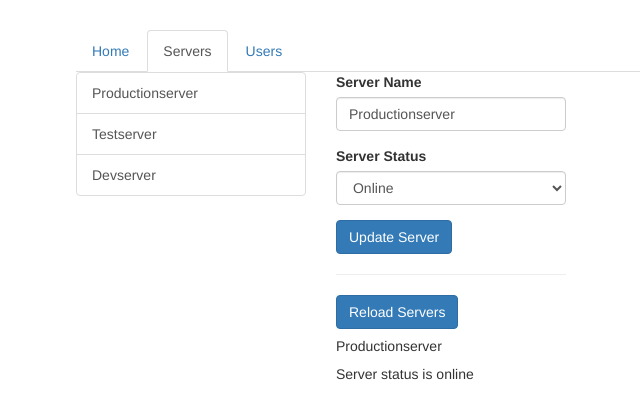
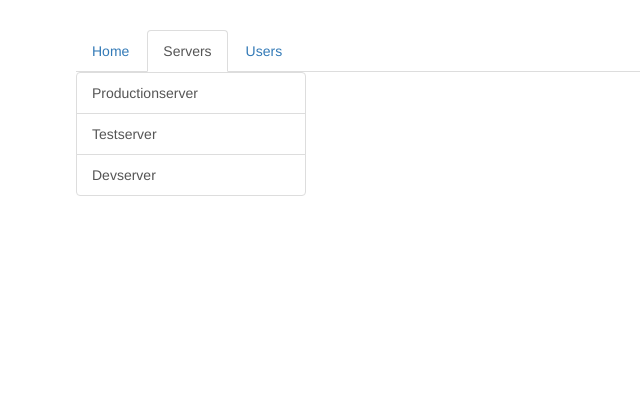
Before and after one commit to SmitBhikadiya-M/Angular-Udemy-Course, an Angular app in the folder RoutingInDeep/: page /servers in a window 1280 px wide. Shown: the top 418 px of the page, without its empty margins (189-829 px from the left). Built offline with nearby package versions, Linux system fonts and the light colour scheme.

Commit message:
Make it route working

```diff
--- /dev/null
+++ b/RoutingInDeep/src/app/page-not-found/page-not-found.component.html
@@ -0,0 +1,7 @@
+<div class="container">
+    <div class="row">
+        <div class="col-xs-12">
+            <h1>This page was not found!!</h1>
+        </div>
+    </div>
+</div>
--- /dev/null
+++ b/RoutingInDeep/src/app/page-not-found/page-not-found.component.ts
@@ -0,0 +1,15 @@
+import { Component, OnInit } from '@angular/core';
+
+@Component({
+  selector: 'app-page-not-found',
+  templateUrl: './page-not-found.component.html',
+  styleUrls: ['./page-not-found.component.css']
+})
+export class PageNotFoundComponent implements OnInit {
+
+  constructor() { }
+
+  ngOnInit(): void {
+  }
+
+}
--- a/RoutingInDeep/src/app/servers/edit-server/edit-server.component.html
+++ b/RoutingInDeep/src/app/servers/edit-server/edit-server.component.html
@@ -1,3 +1,5 @@
+<h2 *ngIf="!allowEdit">You are not allowed to Edit</h2>
+<div *ngIf="allowEdit">
   <div class="form-group">
     <label for="name">Server Name</label>
     <input
@@ -19,3 +21,5 @@
   <button
     class="btn btn-primary"
     (click)="onUpdateServer()">Update Server</button>
+
+</div>
--- a/RoutingInDeep/src/app/servers/edit-server/edit-server.component.ts
+++ b/RoutingInDeep/src/app/servers/edit-server/edit-server.component.ts
@@ -1,4 +1,5 @@
 import { Component, OnInit } from '@angular/core';
+import { ActivatedRoute, Params, Router } from '@angular/router';
 
 import { ServersService } from '../servers.service';
 
@@ -11,17 +12,23 @@ export class EditServerComponent implements OnInit {
   server: {id: number, name: string, status: string};
   serverName = '';
   serverStatus = '';
+  allowEdit = false;
 
-  constructor(private serversService: ServersService) { }
+  constructor(
+    private serversService: ServersService,
+    private route: ActivatedRoute,
+    private router: Router
+    ) { }
 
   ngOnInit() {
-    this.server = this.serversService.getServer(1);
-    this.serverName = this.server.name;
-    this.serverStatus = this.server.status;
+    this.route.queryParams.subscribe((query: Params)=>{
+      this.allowEdit = query['allowEdit'] === '1' ? true: false;
+    })
   }
 
   onUpdateServer() {
     this.serversService.updateServer(this.server.id, {name: this.serverName, status: this.serverStatus});
+    this.router.navigate(['../edit'], { relativeTo: this.route })
   }
 
 }
--- a/RoutingInDeep/src/app/servers/server/server.component.html
+++ b/RoutingInDeep/src/app/servers/server/server.component.html
@@ -1,3 +1,4 @@
-<a class="btn btn-primary" (click)="reloadServers()">Reload Servers</a>
+<!-- <a class="btn btn-primary" (click)="reloadServers()">Reload Servers</a> -->
 <h5>{{ server.name }}</h5>
 <p>Server status is {{ server.status }}</p>
+<button class="btn btn-primary" (click)="onEdit()">Edit Server</button>
--- a/RoutingInDeep/src/app/servers/server/server.component.ts
+++ b/RoutingInDeep/src/app/servers/server/server.component.ts
@@ -1,5 +1,5 @@
 import { Component, OnInit } from '@angular/core';
-import { ActivatedRoute, Router } from '@angular/router';
+import { ActivatedRoute, Params, Router } from '@angular/router';
 
 import { ServersService } from '../servers.service';
 
@@ -18,11 +18,13 @@ export class ServerComponent implements OnInit {
   ) { }
 
   ngOnInit() {
-    this.server = this.serversService.getServer(1);
+    this.route.params.subscribe((param: Params) => {
+      this.server = this.serversService.getServer(+param.id);
+    });
   }
 
-  reloadServers(){
-    this.router.navigate(['/servers'], {relativeTo: this.route})
+  onEdit(){
+    this.router.navigate(['edit'], { relativeTo: this.route, queryParamsHandling: 'preserve' });
   }
 
 }
--- a/RoutingInDeep/src/app/servers/servers.component.html
+++ b/RoutingInDeep/src/app/servers/servers.component.html
@@ -2,9 +2,8 @@
   <div class="col-xs-12 col-sm-4">
     <div class="list-group">
       <a
-        [routerLink]="['/servers',5, 'edit']"
-        [queryParams]="{allowEdit: '1'}"
-        fragment="loading"
+        [routerLink]="['/servers',server.id]"
+        [queryParams]="{allowEdit: server.id === 3 ? '1' : '0'}"
         class="list-group-item"
         *ngFor="let server of servers">
         {{ server.name }}
@@ -12,8 +11,7 @@
     </div>
   </div>
   <div class="col-xs-12 col-sm-4">
-    <app-edit-server></app-edit-server>
-    <hr>
-    <app-server></app-server>
+    <!-- <app-edit-server></app-edit-server> -->
+    <router-outlet></router-outlet>
   </div>
 </div>
--- a/RoutingInDeep/src/app/servers/servers.service.ts
+++ b/RoutingInDeep/src/app/servers/servers.service.ts
@@ -27,6 +27,8 @@ export class ServersService {
         return s.id === id;
       }
     );
+    console.log(server);
+
     return server;
   }
 
--- a/RoutingInDeep/src/app/users/users.component.html
+++ b/RoutingInDeep/src/app/users/users.component.html
@@ -2,6 +2,7 @@
   <div class="col-xs-12 col-sm-4">
     <div class="list-group">
       <a
+        [routerLink]="['/users', user.id, user.name]"
         href="#"
         class="list-group-item"
         *ngFor="let user of users">
@@ -10,6 +11,7 @@
     </div>
   </div>
   <div class="col-xs-12 col-sm-4">
-    <app-user></app-user>
+    <!-- <app-user></app-user> -->
+    <router-outlet></router-outlet>
   </div>
 </div>
```
Also changed, not shown: RoutingInDeep/src/app/app.module.ts (+13 -6 lines), RoutingInDeep/src/app/page-not-found/page-not-found.component.css (added). Lines whose indentation alone changed are shown as unchanged.
